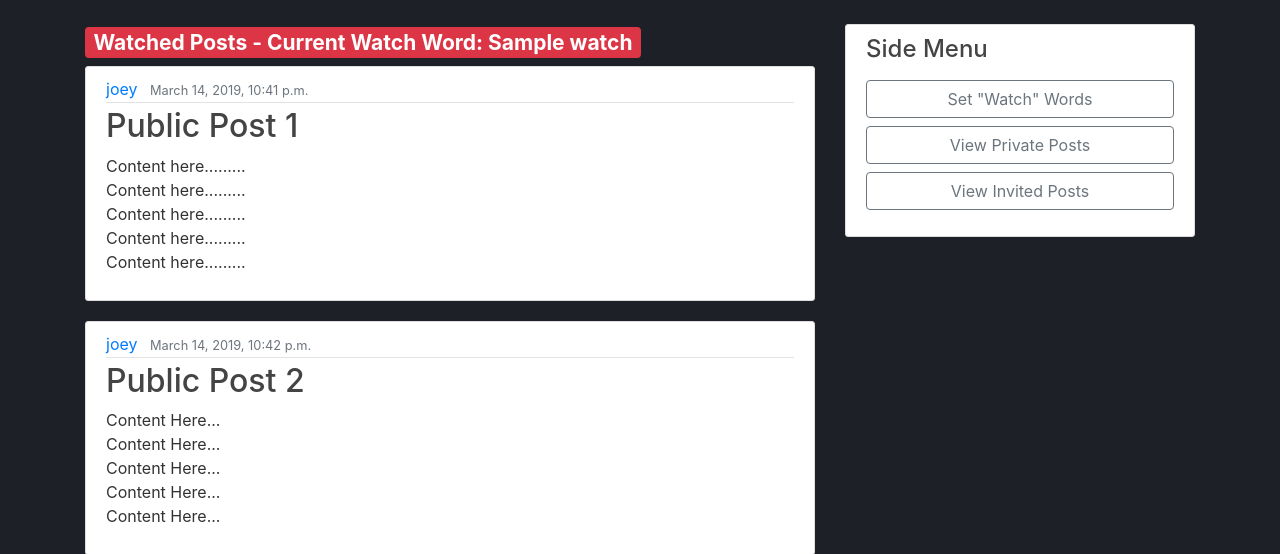
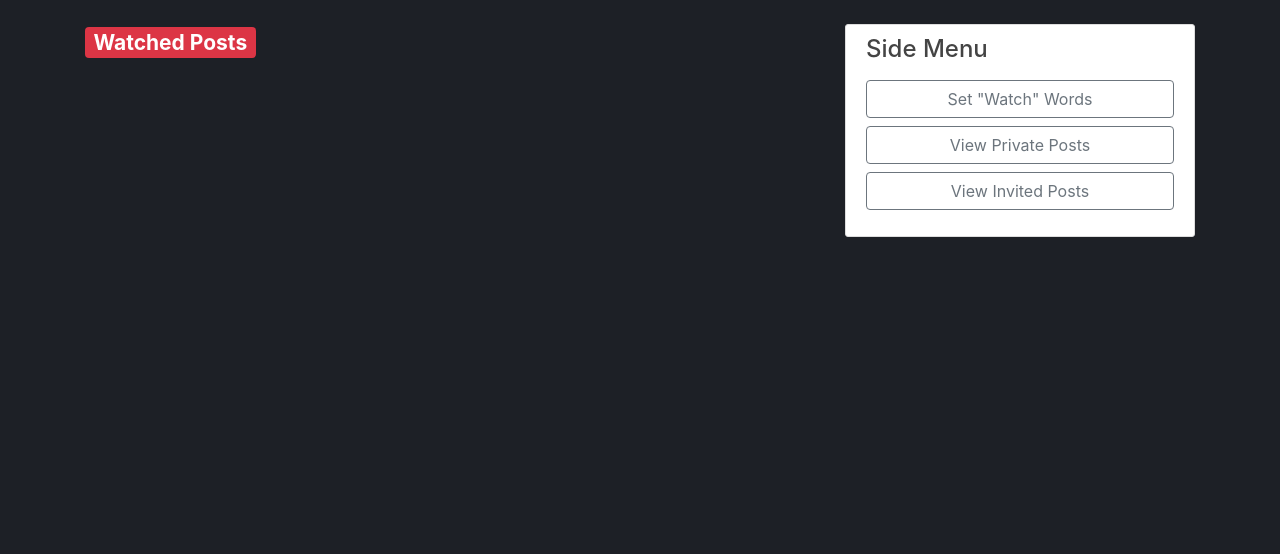
Before and after one commit to Jugowen/Pastebin, a Django app: template post/templates/post/watch_words.html in a window 1280 px wide. Shown: the part 56-610 px from the top of the page. After the commit the page ends 293 px from the top, so only its background shows below. Run offline with Django 3.2, Linux system fonts and the light colour scheme; a user stored in the database is signed in; data comes from the database, SQL or seed files in the repository; the template is opened without the code that fills it: values that come from a table or form of the project are taken from there, most other values are stand-ins (such as "Sample title", 1, 10 or a date in 2020); some libraries are stand-ins or nearby versions.

Commit message:
Update watch_words.html
Added watch word filter
if WatchWord.word == post.content and post.private == False

```diff
--- a/post/templates/post/watch_words.html
+++ b/post/templates/post/watch_words.html
@@ -3,10 +3,10 @@
 {% block content %}
 {% if user.is_authenticated %}
 
-<h3><span class="badge badge-danger">Watched Posts - Current Watch Word: {{ watch }}</span></h3>
+<h3><span class="badge badge-danger">Watched Posts</span></h3>
 
     {% for post in posts %}
-
+      {% if WatchWord.word == post.content and post.private == False %}
       <article class="media content-section">
         <div class="media-body">
           <div class="article-metadata">
@@ -17,7 +17,7 @@
           <p class="article-content">{{ post.content }}</p>
         </div>
       </article>
-
+      {% endif %}
     {% endfor %}
 
 {% else %}
```
